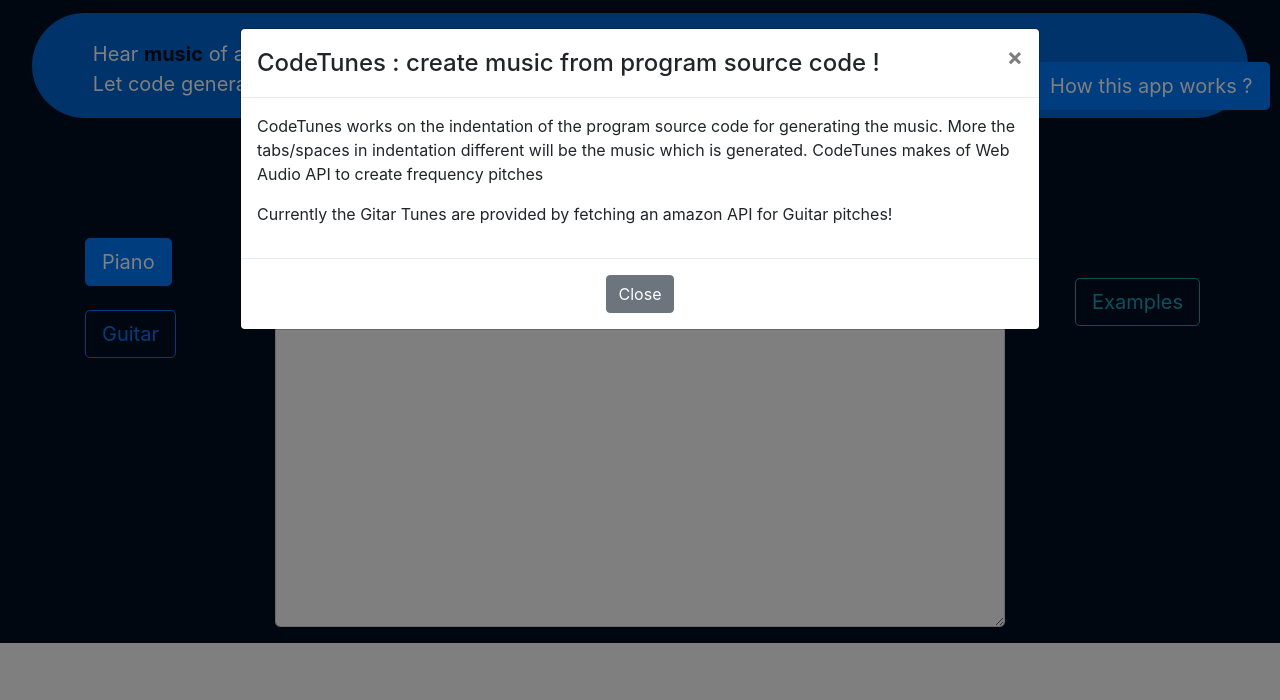
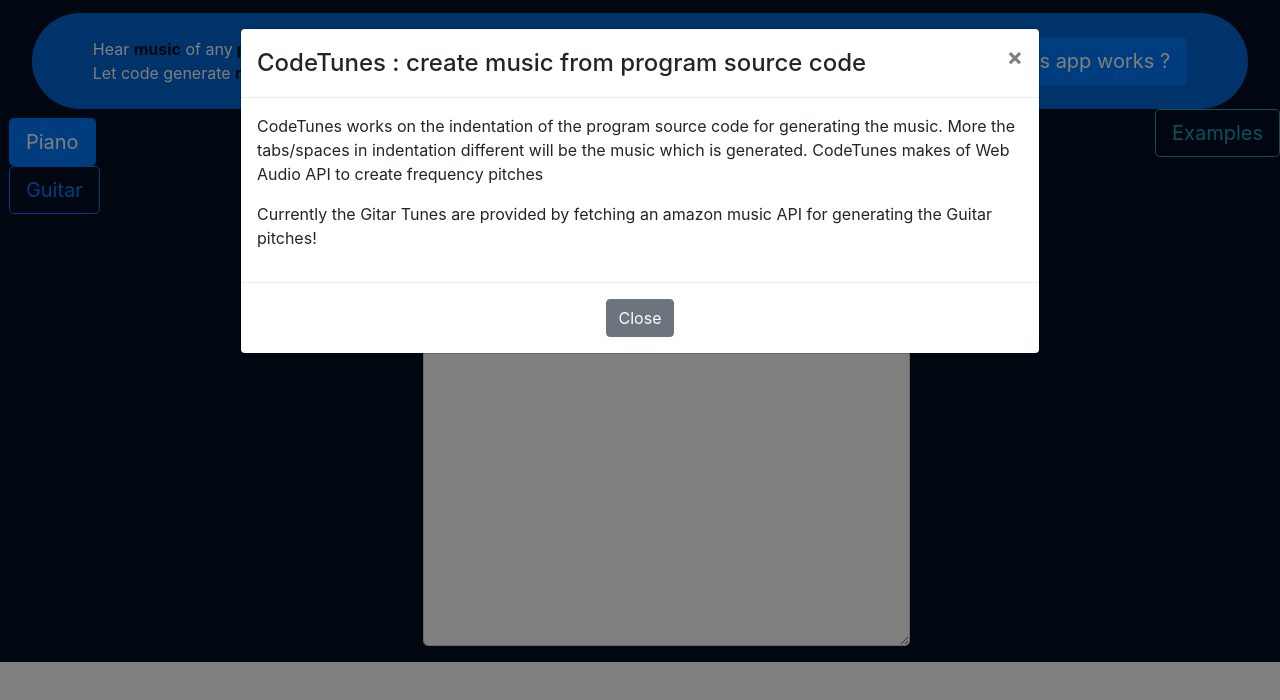
Before and after one commit to kishanpatel22/codetunes, a React (Create React App) app: page / in a window 1280 px wide. Both pictures are taken after a click on the button "How this app works ?". Shown: the top 700 px of the page. Built offline with nearby package versions, Linux system fonts and the light colour scheme.

Commit message:
styles compatible with screen resolution

```diff
--- a/src/App.js
+++ b/src/App.js
@@ -2,9 +2,6 @@
 import SourceCode from './SourceCode.js'
 import CodeTunes from './CodeTunes.js'
 import Guitar from './Guitar.js'
-/*
-
-*/
 
 function App() {
   return (
--- a/src/CodeTunes.js
+++ b/src/CodeTunes.js
@@ -1,7 +1,7 @@
 import React, { Component } from 'react';
 import Modal from 'react-bootstrap/Modal'
-import Form from 'react-bootstrap/Form'
 import Button from 'react-bootstrap/Button'
+import './Styles.css'
 
 class CodeTunes extends Component {
     constructor(props) {
@@ -21,9 +21,9 @@
 
     render() {
         return (
-            <div style={{ backgroundColor : '#0067D4', borderRadius: '60px'}}>
-                <div style={{ display:'inline-block', paddingLeft: '5%'}}>
-                    <p style={{ color : 'white', fontSize: '20px'}}>
+            <div className="flex-container" style={{ backgroundColor : '#0067D4', borderRadius: '60px', display:'flex'}}>
+                <div className="flex-content1">
+                    <p style={{ color : 'white' }}>
                         Hear <strong style={{ color: '#000F23'}}>music</strong> of any
                              <strong style={{ color: '#000F23'}}> program source code</strong>
                         <br/>
@@ -31,15 +31,14 @@
                         and not <strong style={{ color: '#000F23'}}> bugs </strong>
                     </p>
                 </div>
-                <div style={{ display: 'inline-block' }}>
+                <div className="flex-content2">
                     <a target="_blank" href="https://github.com/kishanpatel22/codetunes"
-                       style={{ marginLeft:'5%', color: 'white', fontSize: '70px'}}>
+                       style={{ color: 'white' }}>
                         CodeTunes
                     </a>
                 </div>
-                <div style={{ display: 'inline-block', paddingLeft: '10%'}}>
-                    <br/>
-                    <div style={{ paddingLeft: '25%' }}>
+                <div className="flex-content3">
+                    <div>
                         <Button variant="primary" size="lg" onClick={this.handleShow}>
                             How this app works ?
                         </Button>
@@ -49,7 +48,7 @@
                 <Modal show={this.state.show} onHide={this.handleClose} size="lg" >
 				    <Modal.Header closeButton>
 				    	<Modal.Title>
-                            CodeTunes : create music from program source code !
+                            CodeTunes : create music from program source code
                         </Modal.Title>
 					</Modal.Header>
 					<Modal.Body>
@@ -60,8 +59,8 @@
                             makes of Web Audio API to create frequency pitches
                         </p>
                         <p>
-                           Currently the Gitar Tunes are provided by fetching an amazon API for
-                           Guitar pitches!
+                           Currently the Gitar Tunes are provided by fetching an amazon music API for
+                           generating the Guitar pitches!
                         </p>
                     </Modal.Body>
 					<Modal.Footer>
--- a/src/Play.js
+++ b/src/Play.js
@@ -15,7 +15,7 @@
 
         this.padded_lines = this.max_display_lines - this.max_tune_index + 1;
 
-        if(props.code == "") {
+        if(props.code === "") {
             var source_code_lines = []
             this.num_code_lines = 1;
         } else {
--- a/src/SourceCode.js
+++ b/src/SourceCode.js
@@ -10,6 +10,7 @@
 import Example from './Example.js'
 import Program from './Program.js'
 import Play from './Play.js'
+import './Styles.css'
 
 class SourceCode extends Component {
     constructor(props) {
@@ -86,18 +87,14 @@
         }
 
         return (
-            <Container>
-                <Row>
-                    <Col>
-                        <div style={{ paddingTop: '75%'}}>
+            <div className="flex-container" style={{display: 'flex'}}>
                 <div>
+                    <div className="code-content1">
                         <Button variant={piano_style} onClick={this.selectPiano} size="lg" > Piano </Button>
-                                <br/><br/>
                         <Button variant={guitar_style} onClick={this.selectGuitar} size="lg" > Guitar </Button>
                     </div>
                 </div>
-                    </Col>
-                    <Col xs={8}>
+                <div>
                     <Form>
                         <Form.Group controlId="exampleForm.ControlTextarea1">
                             <p style={{ marginTop: '1%', color: 'white', fontSize: '20px', textAlign: 'center'}}>
@@ -111,15 +108,12 @@
                             {program_input}
                         </Form.Group>
                      </Form>
-                    </Col>
-                    <Col>
-                        <div style={{ paddingLeft: '25%', paddingTop: '100%'}}>
+                </div>
+                <div>
                     <Button variant="outline-info" size="lg" onClick={this.handleShow}>
 					    Examples
                     </Button>
                 </div>
-                    </Col>
-                </Row>
 
                 <Modal show={this.state.show} onHide={this.handleClose} size="lg" >
 				    <Modal.Header closeButton>
@@ -144,7 +138,7 @@
                         </div>
 					</Modal.Footer>
 			    </Modal>
-            </Container>
+            </div>
         )
     }
 }
--- /dev/null
+++ b/src/Styles.css
@@ -0,0 +1,39 @@
+@media screen and (max-width: 800px) {
+    .flex-container {
+        flex-direction: column;
+        align-items: center;
+    }
+    .flex-content1 {
+        padding-top: 2%;
+    }
+    .flex-content2 {
+        font-size: 8vh;
+    }
+    .flex-content3 {
+        padding-top: 2%;
+        padding-bottom: 4%;
+    }
+    .code-content1 {
+        margin: 5%;
+    }
+}
+
+@media screen and (min-width: 900px) {
+    .flex-container {
+        justify-content: space-between;
+    }
+    .flex-content1 {
+        padding-top: 2%;
+        padding-left: 5%;
+    }
+    .flex-content2 {
+        font-size: 5vw;
+    }
+    .flex-content3 {
+        padding-top: 2%;
+        padding-right: 5%;
+    }
+    .code-content1 {
+        margin: 5%;
+    }
+}
```
Also changed, not shown: 1 other file (tests, documents, lock files or other folders). Lines whose indentation alone changed are shown as unchanged.
